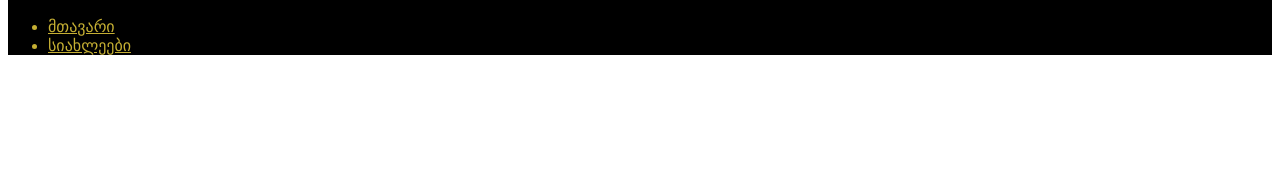
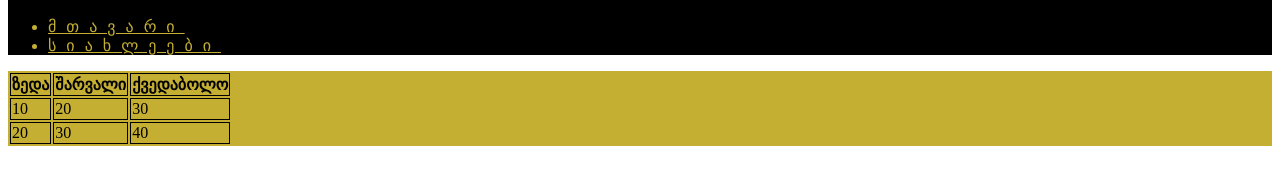
Before and after one commit to soffiayanchashvili/homework, a plain HTML site: page index.html in a window 1280 px wide. Shown: the part 71-256 px from the top of the page. Drawn offline with Linux system fonts and the light colour scheme.

Commit message:
added section, created table

```diff
--- a/index.html
+++ b/index.html
@@ -11,12 +11,33 @@
     <header class="black">
         <img src="logoo.jfif" alt="lsy" width="60" height="60">
         <nav>
-            <ul>
+            <ul class="box">
                 <a href="main.html"><li>მთავარი</li></a>
                 <a href="new.html"><li>სიახლეები</li></a>
             </ul>
         </nav>
     </header>
+    <section>
+        <table>
+            <thead>
+                <tr>
+                    <th>ზედა</th>
+                    <th>შარვალი</th>
+                    <th>ქვედაბოლო</th>
+                </tr>
+                <tr>
+                    <td>10</td>
+                    <td>20</td>
+                    <td>30</td>
+                </tr>
+                <tr>
+                    <td>20</td>
+                    <td>30</td>
+                    <td>40</td>
+                </tr>
+            </thead>
+        </table>
+    </section>
 </body>
 
 </html>
--- a/style.css
+++ b/style.css
@@ -1,7 +1,16 @@
+th,td{
+    border: 1px solid;
+}
 .black{
     background-color: black;
 }
 a{
-    size: 16px;
     color: rgb(197, 175, 51);
 }
+.box{
+    letter-spacing: 10px;
+    size: 16px;
+}
+section{
+    background-color: rgb(197, 175, 51);;
+}
```
